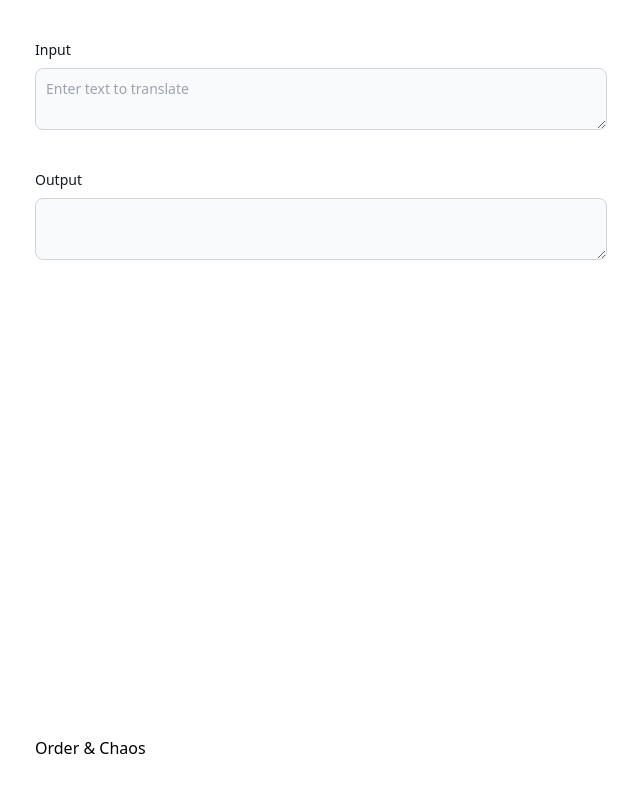
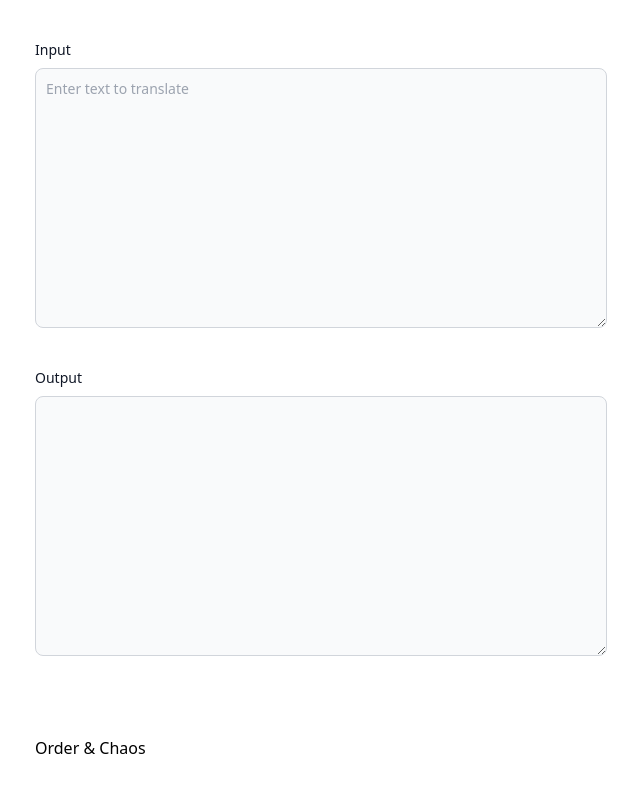
Before and after one commit to OrderAndCh4oS/phonetics-translator-next, a Next.js app: page / in a window 1280 px wide. Shown: the top 792 px of the page, without its empty margins (45-685 px from the left). Built offline with nearby package versions, Linux system fonts and the light colour scheme.

Commit message:
add min height

```diff
--- a/pages/index.js
+++ b/pages/index.js
@@ -41,7 +41,7 @@ export default function Home() {
                 <textarea
                     id="input"
                     onChange={handleChange}
-                    className="block p-2.5 w-full text-sm text-gray-900 bg-gray-50 rounded-lg border border-gray-300 focus:ring-blue-500 focus:border-blue-500"
+                    className="min-h-[260px] block p-2.5 w-full text-sm text-gray-900 bg-gray-50 rounded-lg border border-gray-300 focus:ring-blue-500 focus:border-blue-500"
                     placeholder="Enter text to translate"
                 />
                 <div className="my-10">
@@ -53,7 +53,7 @@ export default function Home() {
                             <textarea
                                 value={data.translation}
                                 readOnly
-                                className="block p-2.5 w-full text-sm text-gray-900 bg-gray-50 rounded-lg border border-gray-300 outline-none focus:outline-none"
+                                className="min-h-[260px] block p-2.5 w-full text-sm text-gray-900 bg-gray-50 rounded-lg border border-gray-300 outline-none focus:outline-none"
                             />
                         </>
                     )}
```
